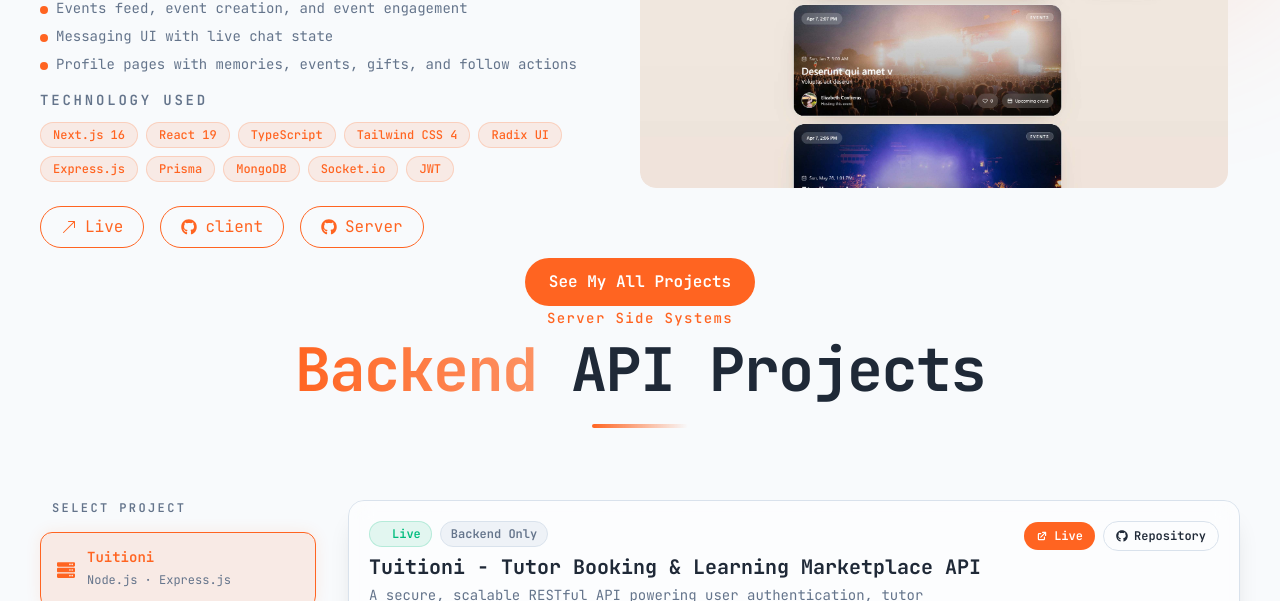
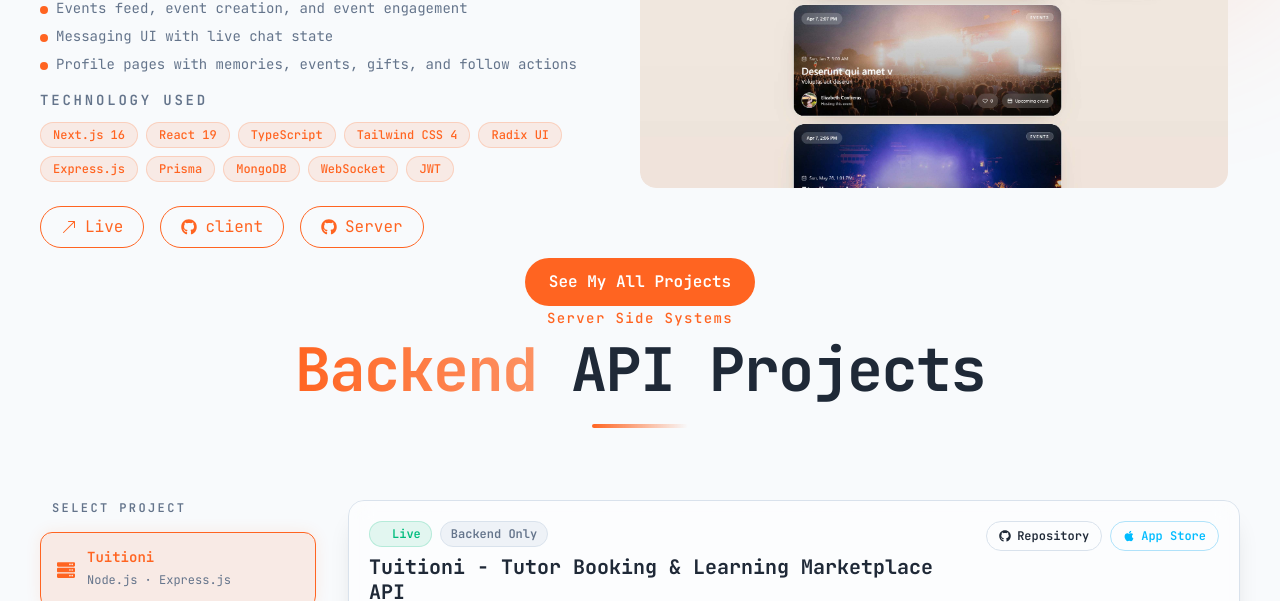
Before and after one commit to kobirul5/personal-web, a Next.js app: page / in a window 1280 px wide. Shown: the part 1938-2539 px from the top of the page. Built offline with nearby package versions, Linux system fonts and the light colour scheme; no server answers.

Commit message:
update projects

```diff
--- a/src/data/backendProjects.ts
+++ b/src/data/backendProjects.ts
@@ -32,7 +32,7 @@
       "JWT & bcrypt",
       "Stripe Payments",
       "Firebase Admin",
-      "Socket.io",
+      "WebSocket",
       "Cloudinary / S3",
     ],
     features: [
@@ -41,16 +41,14 @@
       "Onboarding & approval workflows for new Tutors",
       "Tutor discovery engine with filtering by price, subject, and rating",
       "Stripe payment integration for tutor earnings and payment processing",
-      "Real-time chat messaging using WebSockets (Socket.io) with image attachments",
+      "Real-time chat messaging using WebSocket with image attachments",
       "Push notification dispatch via Firebase Cloud Messaging (FCM)",
       "Admin dashboard with user moderation, warnings, and system metrics",
     ],
-    screenshots: [
-      "/tuitioni/1.jpg",
-    ],
+    screenshots: ["/tuitioni/1.jpg"],
     appType: "web",
     github: "https://github.com/kobirul5",
-    live: "https://apps.apple.com/us/app/tuitioni/id6776081845",
+    appStore: "https://apps.apple.com/us/app/tuitioni/id6776081845",
   },
   {
     id: "together-backend",
@@ -58,7 +56,7 @@
     description:
       "A full-stack social platform with a Next.js frontend and Express + TypeScript backend. Handles authentication, social activity, messaging, payments, media uploads, admin tools, and background cron jobs.",
     overview:
-      "Together App is a full-stack social platform where both the web client and backend API are developed by me. The backend stores social data in MongoDB via Prisma, supports real-time chat via Socket.io, manages a virtual economy (coins, gifts, gift cards), and runs background cron jobs — all organized into domain-scoped feature modules.",
+      "Together App is a full-stack social platform where both the web client and backend API are developed by me. The backend stores social data in MongoDB via Prisma, supports real-time chat via WebSocket, manages a virtual economy (coins, gifts, gift cards), and runs background cron jobs — all organized into domain-scoped feature modules.",
     techStack: [
       "Node.js",
       "Express.js",
@@ -67,7 +65,7 @@
       "React 19",
       "Prisma ORM",
       "MongoDB",
-      "Socket.io",
+      "WebSocket",
       "JWT & Bcrypt",
       "Stripe Payments",
       "Cloudinary",
@@ -79,22 +77,19 @@
     features: [
       "JWT access & refresh token authentication with OTP password reset flow",
       "Social feeds: memories, events, likes, comments, follows, and discovery",
-      "Real-time chat with persistence and file upload support via Socket.io",
+      "Real-time chat with persistence and file upload support via WebSocket",
       "Virtual economy: coins, gifts, gift cards, and subscription plans",
       "Stripe payment integration for payment creation and tracking",
       "Admin moderation APIs: users, posts, reports, interests, and pricing",
       "Safety tools: report and block user flows",
       "Background cron jobs: keep-alive ping, daily boost decrements, event date shifts",
     ],
-    screenshots: [
-      "/together/1.png",
-
-    ],
+    screenshots: ["/together/1.png"],
     // appType: "together",
-    github: "https://github.com/kobirul5/Friendzo_Server",
-    githubClient: "https://github.com/kobirul5/Friendzo",
-    live: "https://friendzo.vercel.app/",
-    playStore: "https://play.google.com/store/apps/details?id=com.togetherapps.together",
-    appStore: "",
+    github: "https://github.com/kobirul5/together_app_server",
+    playStore:
+      "https://play.google.com/store/apps/details?id=com.togetherapps.together",
+    appStore:
+      "https://apps.apple.com/us/app/together-we-have-it-all/id6751863906",
   },
 ];
--- a/src/data/projectss.ts
+++ b/src/data/projectss.ts
@@ -31,7 +31,7 @@
       "Express.js",
       "Prisma",
       "MongoDB",
-      "Socket.io",
+      "WebSocket",
       "JWT",
     ],
     features: [
```
